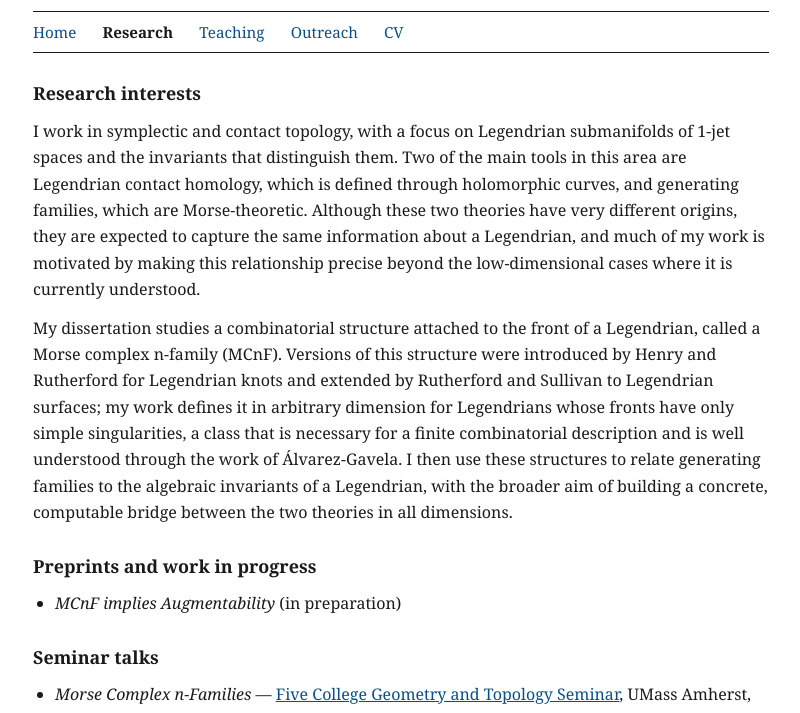
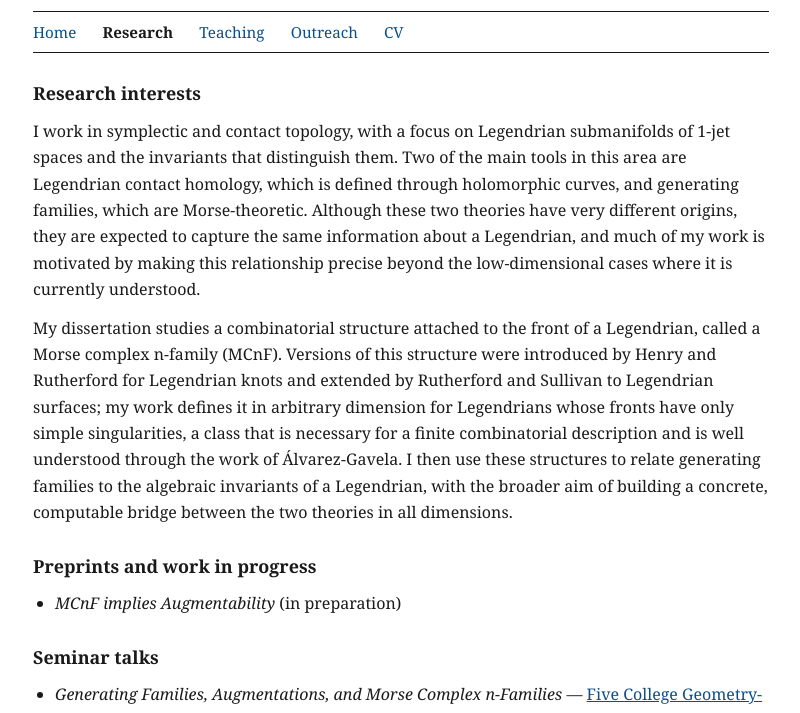
Before and after one commit to yasinkaracan/yasinkaracan.github.io, a plain HTML site: page index.html in a window 1280 px wide. Both pictures are taken after a click on the button "Research". Shown: the part 80-793 px from the top of the page, without its empty margins (239-1039 px from the left). Drawn offline with Linux system fonts and the light colour scheme.

Commit message:
Update Five College GTS talk title (given Oct 16)

```diff
--- a/index.html
+++ b/index.html
@@ -273,9 +273,9 @@
 
   <h2>Seminar talks</h2>
   <ul>
-    <li><em>Morse Complex n-Families</em> &mdash;
+    <li><em>Generating Families, Augmentations, and Morse Complex n-Families</em> &mdash;
         <a href="https://sites.google.com/view/five-college-geometry-topology/home">Five College
-        Geometry and Topology Seminar</a>, UMass Amherst, October 2026 (upcoming)</li>
+        Geometry-Topology Seminar</a>, UMass Amherst, October 2026</li>
     <li><em>Morse Theory</em> &mdash;
         Reading Seminar in Geometry and Topology, UMass Amherst,
         September 2025</li>
```
